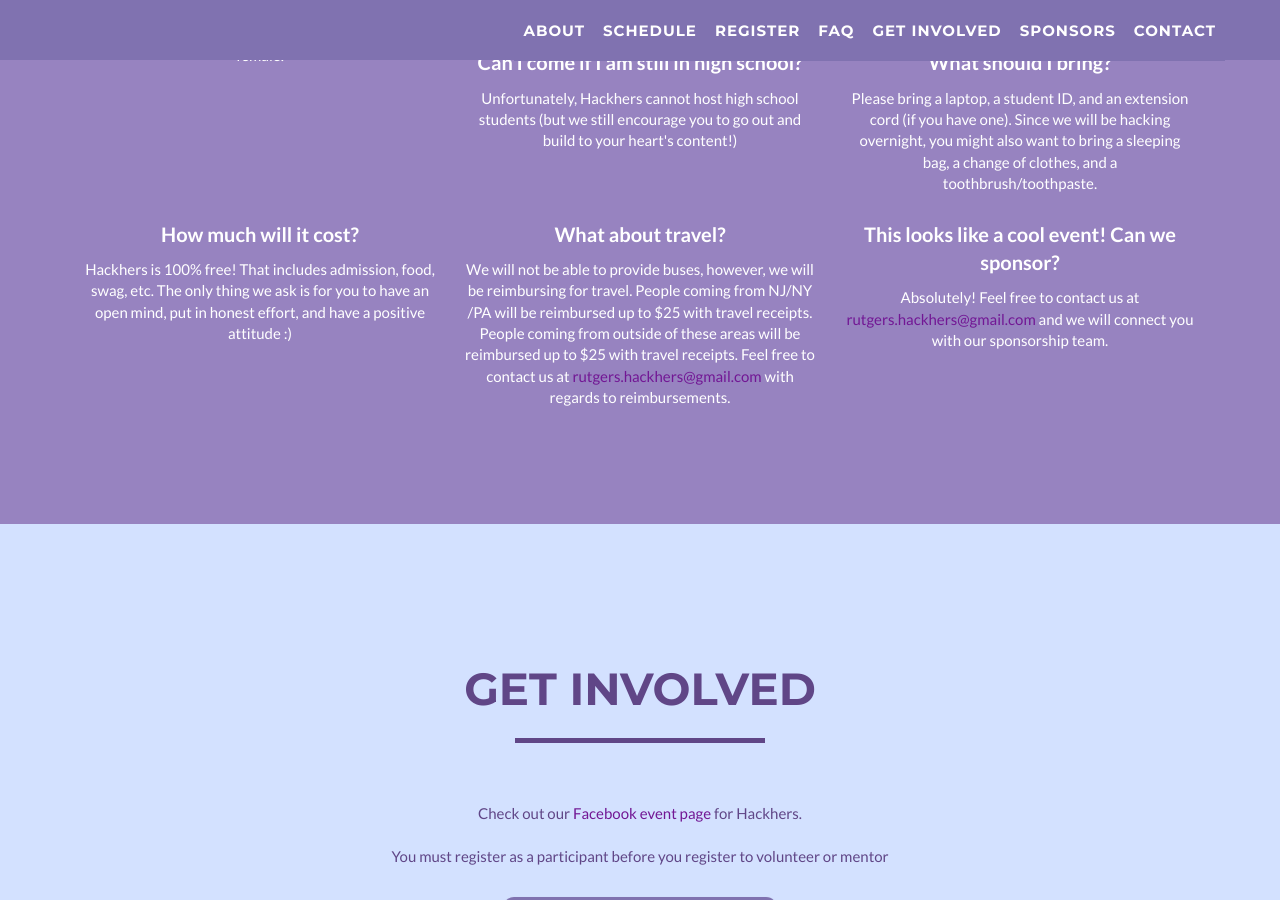
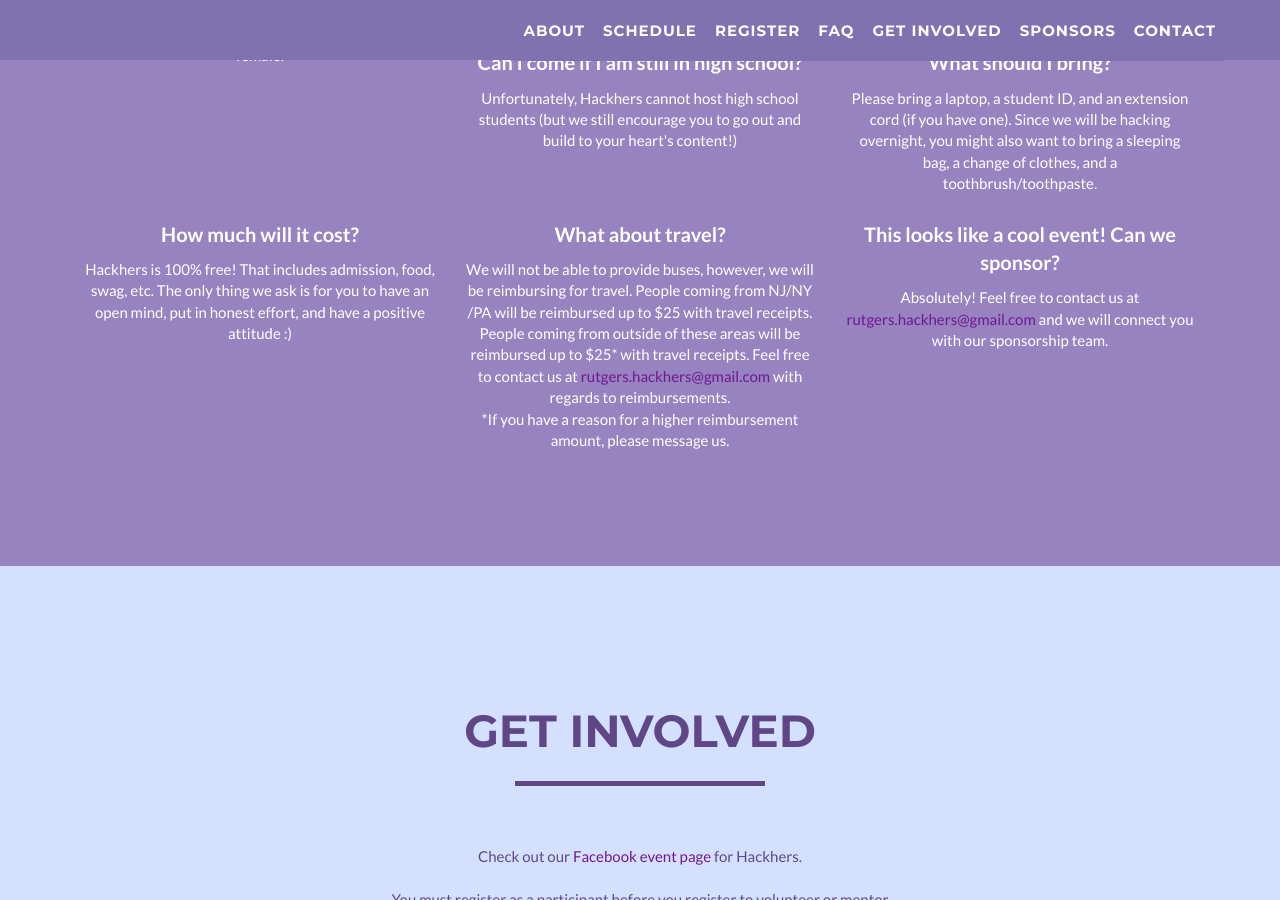
Before and after one commit to ruhackhers/ruhackhers-2016, a Jekyll site: the page built from index.html, in a window 1280 px wide and 900 px high, scrolled down 3467 px. Built offline with Jekyll 4.4.1, drawn with Linux system fonts in a browser that asks for light colours; a style sheet for code colours, icons or effects is not loaded.

Commit message:
update again

```diff
--- a/_includes/faq.html
+++ b/_includes/faq.html
@@ -87,7 +87,8 @@
 					<strong>What about travel?</strong>
 				</p>
 								We will not be able to provide buses, however, we will be reimbursing for travel. People coming from NJ/NY /PA will be reimbursed up to $25 with travel receipts. People coming
-				from outside of these areas will be reimbursed up to $25 with travel receipts. Feel free to contact us at <a href="mailto: rutgers.hackhers@gmail.com" style="background-color: transparent;">rutgers.hackhers@gmail.com</a> with regards to reimbursements.
+				from outside of these areas will be reimbursed up to $25* with travel receipts. Feel free to contact us at <a href="mailto: rutgers.hackhers@gmail.com" style="background-color: transparent;">rutgers.hackhers@gmail.com</a> with regards to reimbursements.
+					<br /> *If you have a reason for a higher reimbursement amount, please message us.
 
 			</div>
 
```
